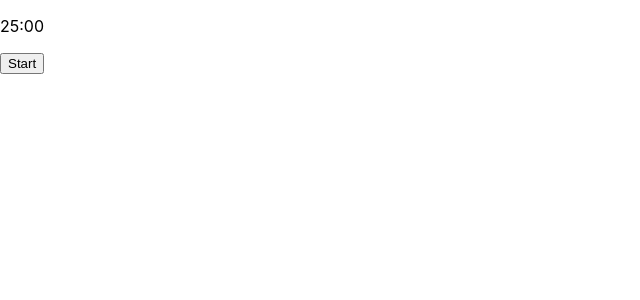
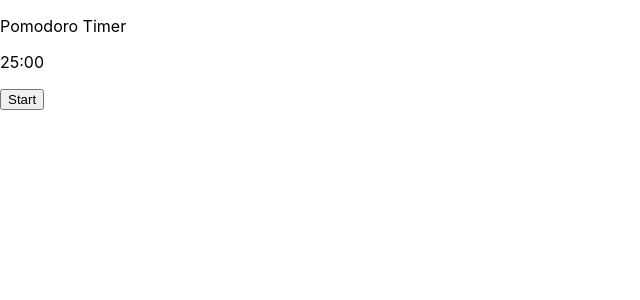
Before and after one commit to ryounasso/Pomodoro_timer, a Next.js app: page / in a window 1280 px wide. Shown: the top 300 px of the page, without its empty margins (0-640 px from the left). Built offline with nearby package versions, Linux system fonts and the light colour scheme.

Commit message:
feat : make a title

```diff
--- a/pages/index.js
+++ b/pages/index.js
@@ -6,6 +6,7 @@ export default function Home() {
   const [hour, setHour] = useState("25:00");
   return (
     <div>
+      <p>Pomodoro Timer</p>
       <p>{hour}</p>
       <button>Start</button>
     </div>
```
